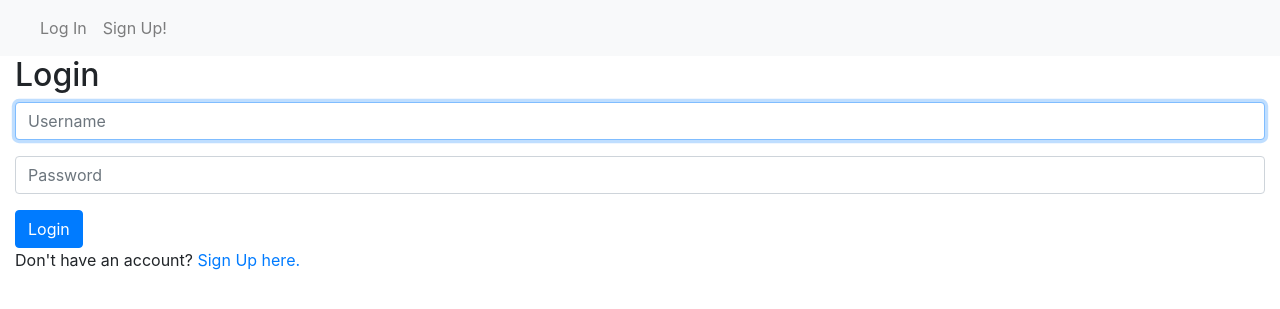
After one commit to Thackerie/final_Project, a Django app: page /login in a window 1280 px wide. The commit adds this page. Shown: the top 309 px of the page. Run offline with Django 4.2, Linux system fonts and the light colour scheme; some libraries are stand-ins or nearby versions.

Commit message:
added navbar and correlating hrefs added login/logou/register functionality

```diff
--- a/WalletWise/templates/WalletWise/index.html
+++ b/WalletWise/templates/WalletWise/index.html
@@ -1 +1,3 @@
 {% extends "WalletWise/layout.html" %}
+
+<h1>Placeholder</h1>
--- a/WalletWise/templates/WalletWise/layout.html
+++ b/WalletWise/templates/WalletWise/layout.html
@@ -1 +1,47 @@
-<h1>PLACEHOLDER</h1>
+{% load static %}
+
+
+<!DOCTYPE html>
+<html>
+    <head>
+        <title>{% block title %}WalletWise{% endblock %}</title>
+        <link rel="stylesheet" href="https://stackpath.bootstrapcdn.com/bootstrap/4.4.1/css/bootstrap.min.css" integrity="sha384-Vkoo8x4CGsO3+Hhxv8T/Q5PaXtkKtu6ug5TOeNV6gBiFeWPGFN9MuhOf23Q9Ifjh" crossorigin="anonymous">
+        <link href="{% static 'network/styles.css' %}" rel="stylesheet">
+
+        {% block script %}
+        {% endblock %}
+    </head>
+    <body>
+        <nav class="navbar navbar-expand-lg navbar-light bg-light"><!--Make this stick to the top, while the bottom stays scrollable-->
+            <a class="navbar-brand" href="{% url 'index' %}"></a>
+            <div class="right-group"><!--implement this in css/bootstrap-->
+              <ul class="navbar-nav mr-auto">
+                {% if user.is_authenticated %}
+                    <li class="nav-item">
+                        <a class="nav-link" href="{% url 'profile' username=user.username %}"><strong>{{ user.username }}</strong></a><!--Add icon-->
+                    </li>
+                    <li>
+                        <a class="nav-link" href="{% url 'dashboard' username=user.username %}">Dashboard</a><!--Add icon-->
+                    </li>
+                    <li class="nav-item">
+                        <a class="nav-link" href="{% url 'logout' %}">Log Out</a><!--Add icon-->
+                    </li>
+                {% else %}
+                    <li class="nav-item">
+                        <a class="nav-link" href="{% url 'login' %}">Log In</a><!--Add icon-->
+                    </li>
+                    <li class="nav-item">
+                        <a class="nav-link" href="{% url 'signup' %}">Sign Up!</a><!--Maybe put a link to this on the index page aswell AND add icon-->
+                    </li>
+                {% endif %}
+              </ul>
+            </div>
+          </nav>
+
+        <div class="body container-fluid">
+            <!--Maybe do it here, using a scroll element-->
+            {% block body %}
+            {% endblock %}
+        </div>
+    </body>
+</html>
--- /dev/null
+++ b/WalletWise/templates/WalletWise/login.html
@@ -0,0 +1,24 @@
+{% extends "WalletWise/layout.html" %}
+
+{% block body %}
+
+    <h2>Login</h2>
+
+    {% if message %}
+        <div>{{ message }}</div>
+    {% endif %}
+
+    <form action="{% url 'login' %}" method="post">
+        {% csrf_token %}
+        <div class="form-group">
+            <input autofocus class="form-control" type="text" name="username" placeholder="Username">
+        </div>
+        <div class="form-group">
+            <input class="form-control" type="password" name="password" placeholder="Password">
+        </div>
+        <input class="btn btn-primary" type="submit" value="Login">
+    </form>
+
+    Don't have an account? <a href="{% url 'signup' %}">Sign Up here.</a>
+
+{% endblock %}
--- a/WalletWise/urls.py
+++ b/WalletWise/urls.py
@@ -2,5 +2,10 @@ from django.urls import path
 from . import views
 
 urlpatterns = [
-    path("", views.index, name="index")
+    path("", views.index, name="index"),
+    path("login", views.login_view, name="login"),
+    path("logout", views.logout_view, name="logout"),
+    path("signup", views.signup, name="signup"),
+    path("profile/<str:username>", views.profile, name="profile"),
+    path("dashboard/<str:username>", views.dashboard, name="dashboard")
 ]
--- a/WalletWise/views.py
+++ b/WalletWise/views.py
@@ -1,7 +1,66 @@
-from django.shortcuts import render
-
+from django.http import HttpResponse, HttpResponseRedirect, JsonResponse
+from django.shortcuts import render, redirect
+from django.contrib.auth import authenticate, login, logout
+from django.urls import reverse
+from django.db import IntegrityError
+from .models import User
 # Create your views here.
 
 
 def index(request):
     return render(request, "WalletWise/index.html")
+
+def login_view(request):
+    if request.method == "POST":
+
+        # Attempt to sign user in
+        username = request.POST["username"]
+        password = request.POST["password"]
+        user = authenticate(request, username=username, password=password)
+
+        # Check if authentication successful
+        if user is not None:
+            login(request, user)
+            return HttpResponseRedirect(reverse("index"))
+        else:
+            return render(request, "WalletWise/login.html", {
+                "message": "Invalid username and/or password."
+            })
+    else:
+        return render(request,"WalletWise/login.html")
+
+def logout_view(request):
+    logout(request)
+    return HttpResponseRedirect(reverse("index"))
+
+def signup(request):
+    if request.method == "POST":
+        username = request.POST["username"]
+        email = request.POST["email"]
+
+        # Ensure password matches confirmation
+        password = request.POST["password"]
+        confirmation = request.POST["confirmation"]
+        if password != confirmation:
+            return render(request, "WalletWise/signup.html", {
+                "message": "Passwords must match."
+            })
+
+        # Attempt to create new user
+        try:
+            user = User.objects.create_user(username, email, password)
+            user.save()
+        except IntegrityError:
+            return render(request, "WalletWise/signup.html", {
+                "message": "Username already taken."
+            })
+        login(request, user)
+        return HttpResponseRedirect(reverse("index"))
+    else:
+        return render(request,"WalletWise/signup.html")
+
+def dashboard(request, username):
+    return render(request,"WalletWise/index.html")
+
+def profile(request, username):
+    return render(request,"WalletWise/index.html")
```
Also changed, not shown: WalletWise/templates/WalletWise/signup.html (added, +30 -0 lines), db.sqlite3.
